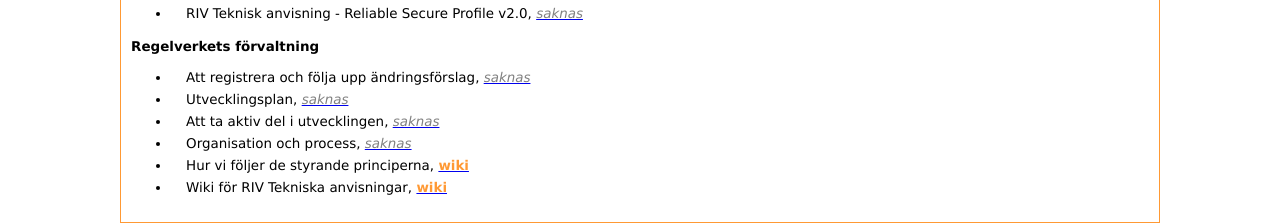
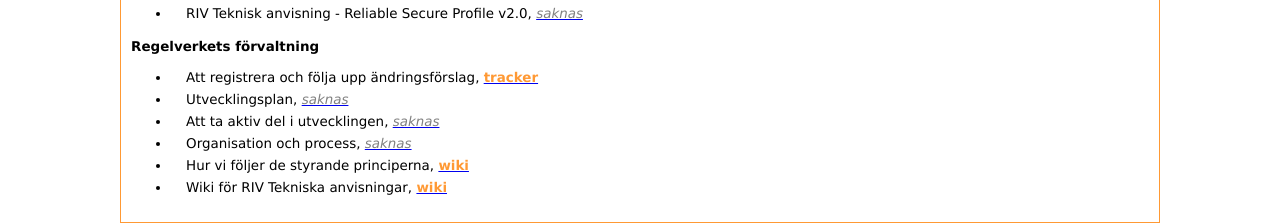
Before and after one commit to admstar/rivta, a plain HTML site: page site/www/index.html in a window 1280 px wide. Shown: the part 614-838 px from the top of the page. Drawn offline with Linux system fonts and the light colour scheme.

Commit message:
added ref to tracker on osor

```diff
--- a/site/www/index.html
+++ b/site/www/index.html
@@ -141,7 +141,8 @@ margin-bottom:5px
 </p>
 
 <ul>
-	<li>Att registrera och följa upp ändringsförslag, <a href="tbs.html"><span class="style2">saknas</span></a></li>
+	<li>Att registrera och följa upp ändringsförslag, <a href="https://forge.osor.eu/tracker/?group_id=111"><span class="style1">tracker</span></a>
+	</li>
 	<li>Utvecklingsplan, <a href="tbs.html"><span class="style2">saknas</span></a></li>
 	<li>Att ta aktiv del i utvecklingen, <a href="tbs.html"><span class="style2">saknas</span></a></li>
 	<li>Organisation och process, <a href="tbs.html"><span class="style2">saknas</span></a></li>
```
